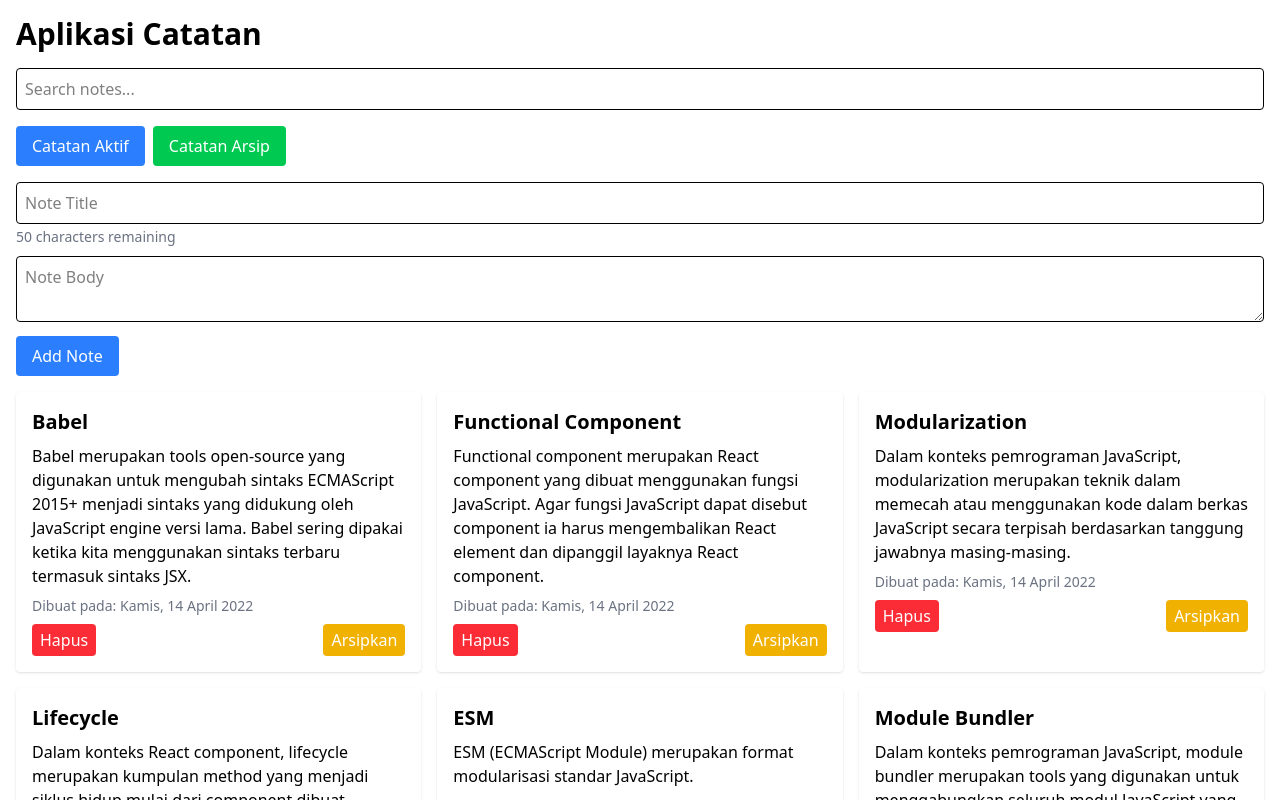
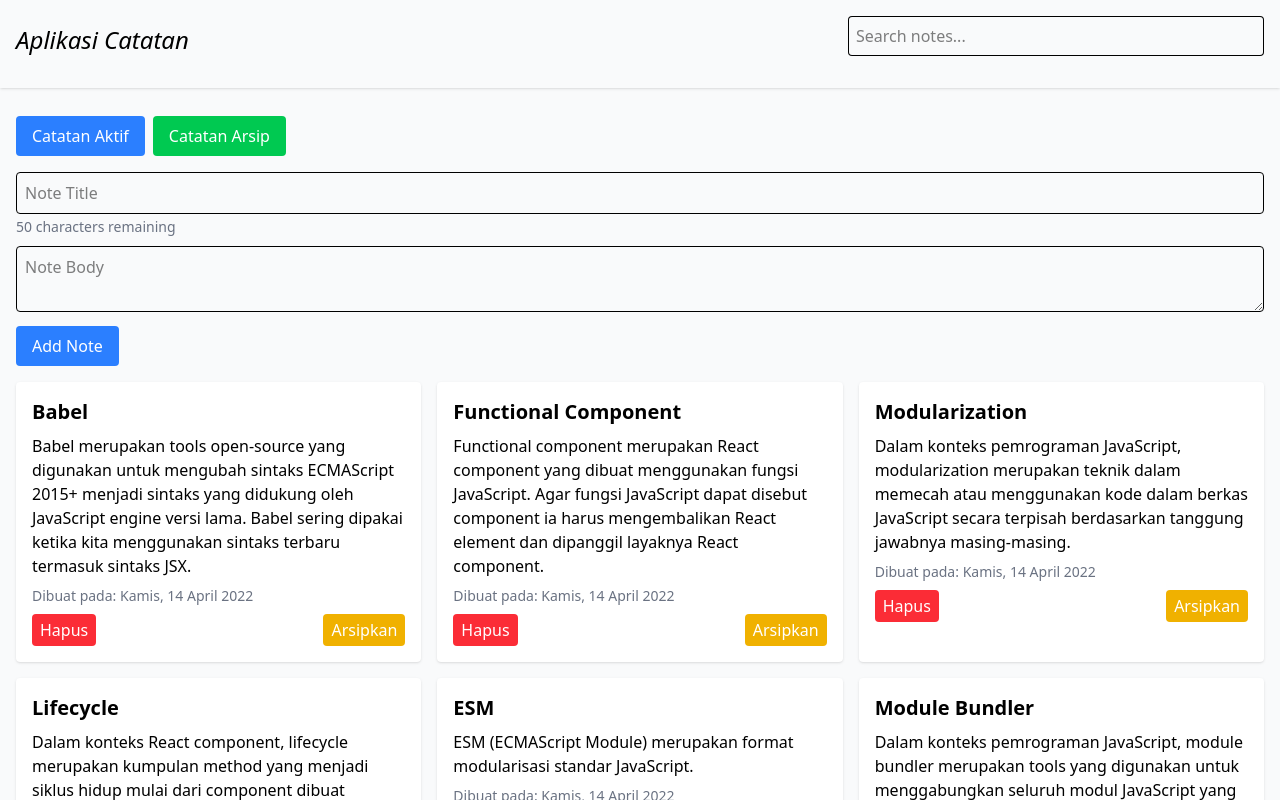
Before and after one commit to Lazuardi-hrp/Notes-App, a React (Vite) app: page / in a window 1280 px wide. Shown: the top 800 px of the page. Built offline with nearby package versions, Linux system fonts and the light colour scheme.

Commit message:
menambahkan navbar

```diff
--- a/src/components/App.jsx
+++ b/src/components/App.jsx
@@ -1,7 +1,7 @@
 import React, { useState, useEffect } from "react"
 import NoteList from "./NoteList"
 import NoteForm from "./NoteForm"
-import SearchBar from "./SearchBar"
+import Navbar from "./Navbar"
 import { getInitialData, showFormattedDate } from "../utils/utils"
 
 export default function App() {
@@ -37,9 +37,9 @@ export default function App() {
    )
 
    return (
+      <div className="min-h-screen bg-gray-50">
+         <Navbar searchTerm={searchTerm} setSearchTerm={setSearchTerm} />
          <div className="container mx-auto p-4">
-         <h1 className="text-3xl font-bold mb-4">Aplikasi Catatan</h1>
-         <SearchBar searchTerm={searchTerm} setSearchTerm={setSearchTerm} />
             <div className="mb-4">
             <button className="bg-blue-500 text-white px-4 py-2 rounded mr-2" onClick={() => setShowArchived(false)}>
                Catatan Aktif
@@ -57,5 +57,6 @@ export default function App() {
             showFormattedDate={showFormattedDate}
             />
          </div>
+      </div>
    )
 }
--- /dev/null
+++ b/src/components/Navbar.jsx
@@ -0,0 +1,17 @@
+import React from "react"
+import SearchBar from "./SearchBar"
+
+const Navbar = ({ searchTerm, setSearchTerm }) => {
+   return (
+      <nav className="p-4 mb-3 shadow-sm">
+         <div className="mx-auto flex justify-between items-cente">
+         <h1 className="text-black text-2xl pt-2 italic">Aplikasi Catatan</h1>
+         <div className="w-1/3">
+            <SearchBar searchTerm={searchTerm} setSearchTerm={setSearchTerm} />
+         </div>
+         </div>
+      </nav>
+   )
+}
+
+export default Navbar
--- a/src/components/SearchBar.jsx
+++ b/src/components/SearchBar.jsx
@@ -8,7 +8,7 @@ const SearchBar = ({ searchTerm, setSearchTerm }) => {
          value={searchTerm}
          onChange={(e) => setSearchTerm(e.target.value)}
          placeholder="Search notes..."
-         className="w-full p-2 border rounded "
+         className="w-full p-2 rounded inset-ring"
          />
       </div>
    )
```
Lines whose indentation alone changed are shown as unchanged.
